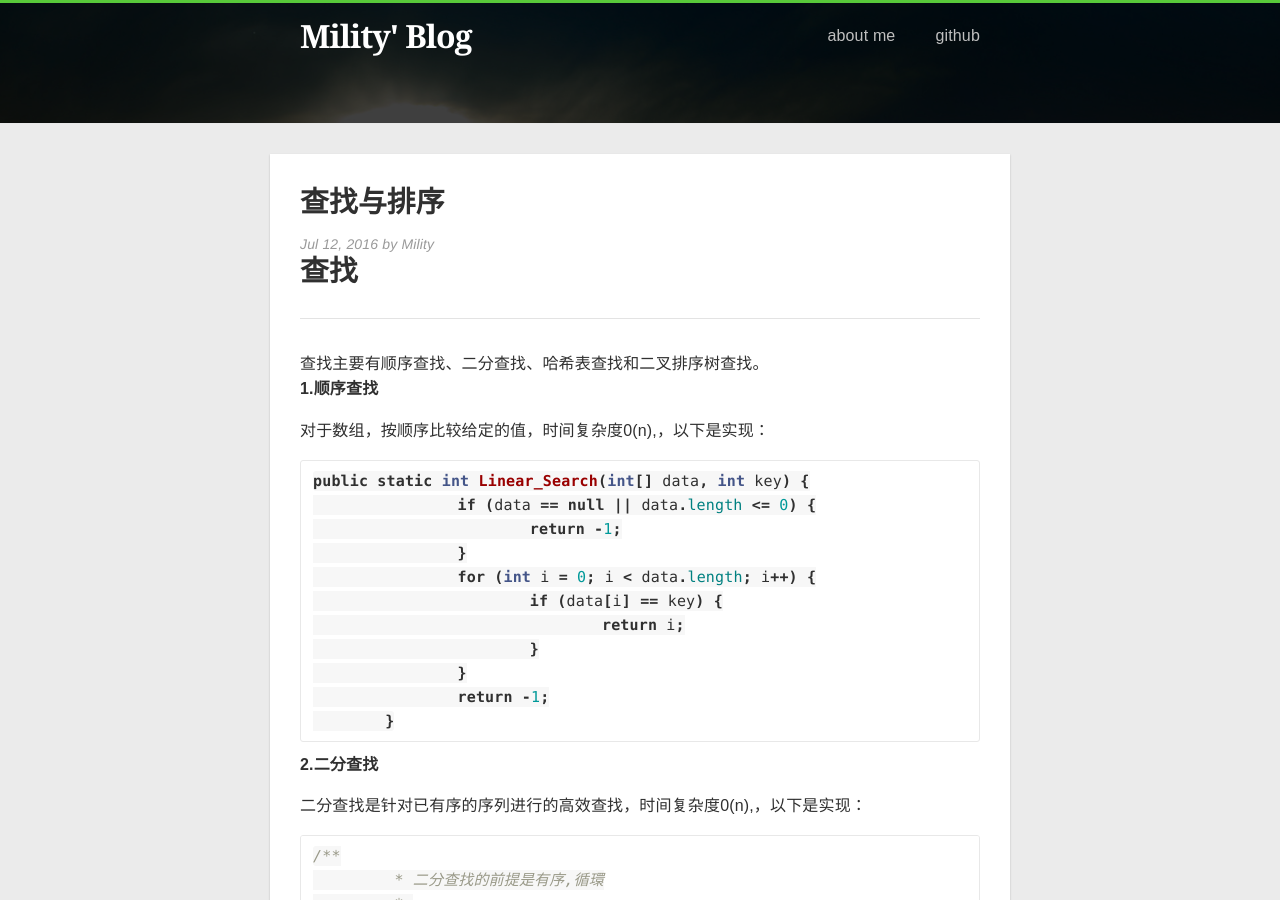
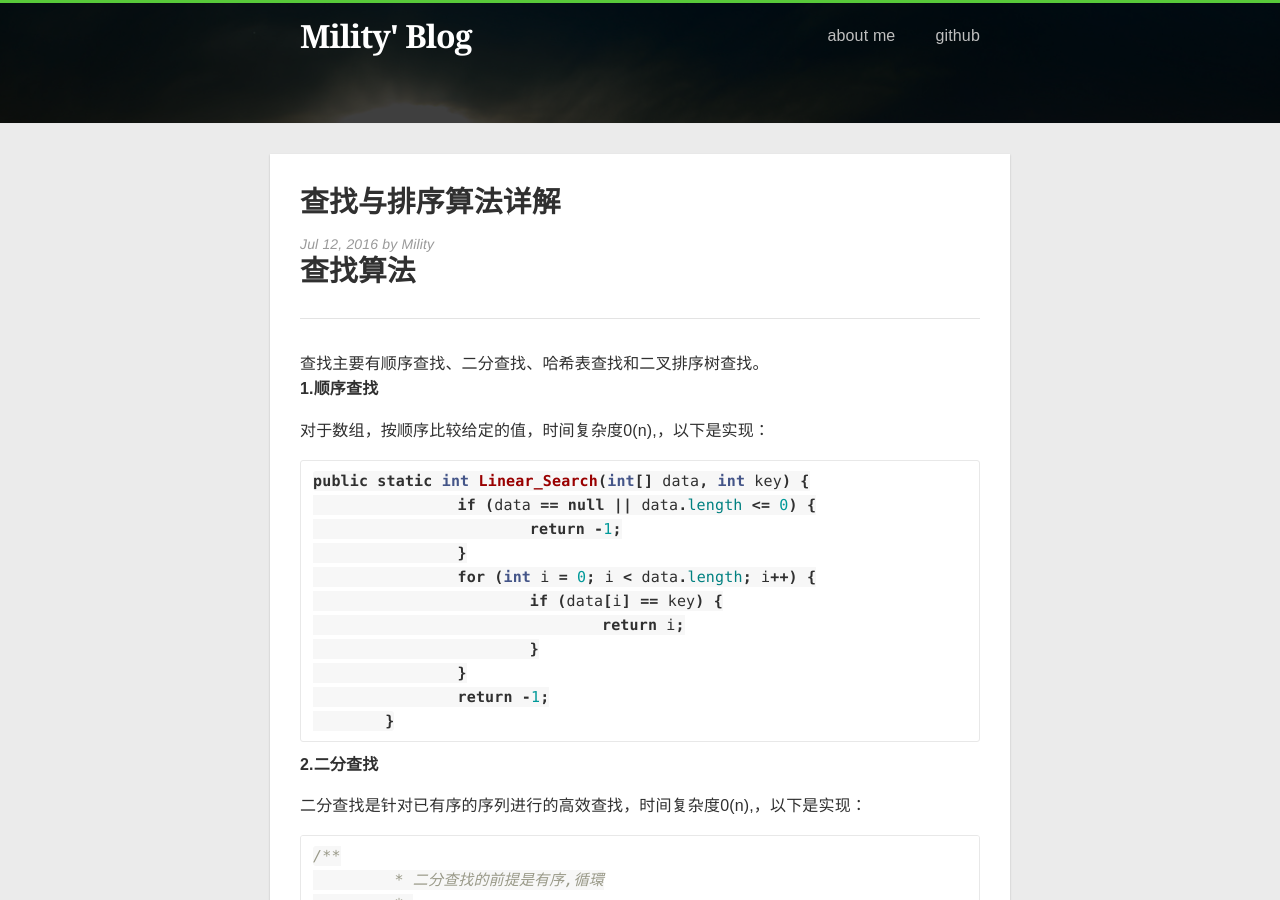
Before and after one commit to Mility/Mility.github.io, a Jekyll site: the page built from _posts/2016-07-12-查找与排序算法详解.markdown, in a window 1280 px wide and 900 px high. Built offline with Jekyll 4.4.1, drawn with Linux system fonts in a browser that asks for light colours; nearby versions of some CDN libraries.

Commit message:
Update and rename 2016-07-12-查找与排序.markdown to 2016-07-12-查找与排序算法详解.markdown

```diff
--- a/_posts/2016-07-12-查找与排序.markdown
+++ b/_posts/2016-07-12-查找与排序算法详解.markdown
@@ -1,8 +1,8 @@
 ---
 layout: post
-title: "查找与排序"
+title: "查找与排序算法详解"
 ---
-## 查找
+## 查找算法
 
 ------
 
@@ -147,7 +147,7 @@ boolean Insert(BiTree T, int key)
 以上代码主要参考[这里](http://m.blog.csdn.net/article/details?id=51315610)。
 图片来源于[这里](http://www.programgo.com/article/75472745892/)。
 
-## 排序
+## 排序算法
 
 ------
 
```
